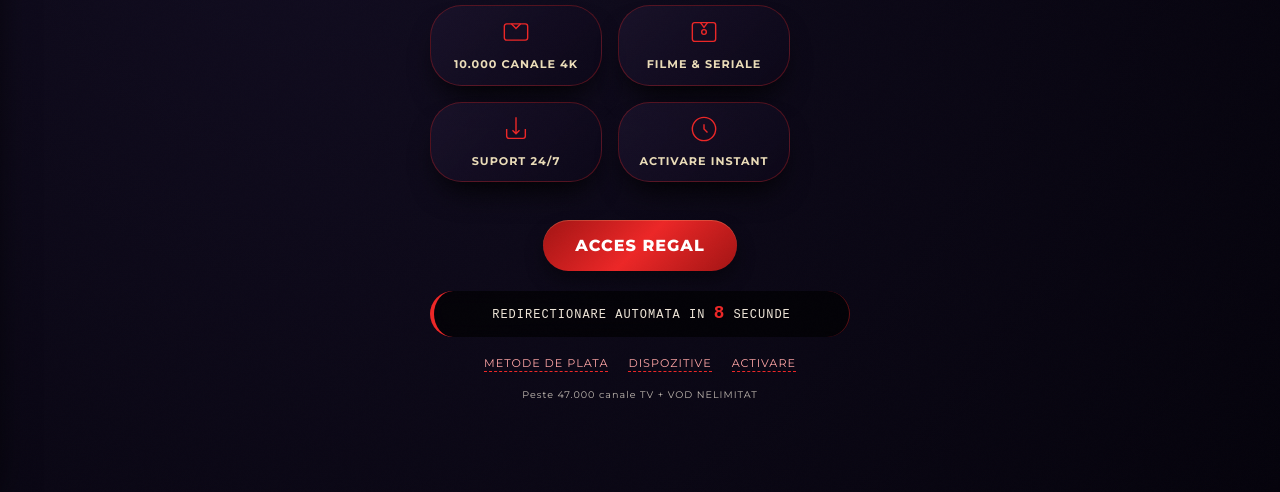
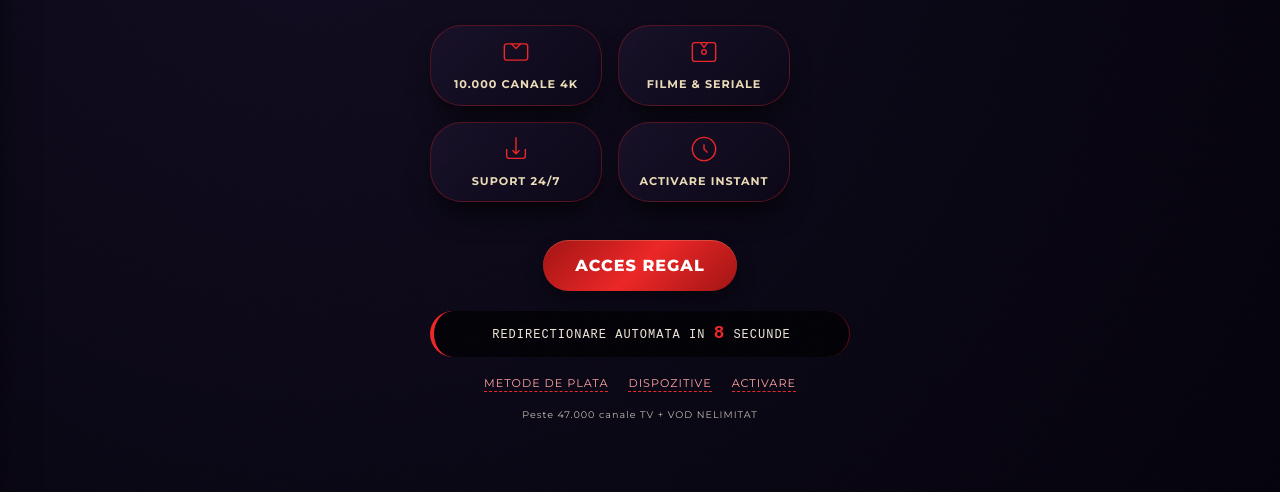
Before and after one commit to amasmokeabank/S, a plain HTML site: page dale.html in a window 1280 px wide. Shown: the part 308-800 px from the top of the page. Drawn offline with nearby package versions, Linux system fonts and the light colour scheme.

Commit message:
Update dale.html

```diff
--- a/dale.html
+++ b/dale.html
@@ -24,16 +24,16 @@
   }
 
   html {
+    height: 100%;
     background: radial-gradient(circle at 25% 20%, #120d21 0%, var(--royal-bg) 100%);
   }
 
   body {
+    min-height: 100%;
     background: radial-gradient(circle at 25% 20%, #120d21 0%, var(--royal-bg) 100%);
     font-family: 'Montserrat', 'Noto Sans', sans-serif;
     color: #eee5d8;
     line-height: 1.45;
-    min-height: 100vh;
-    width: 100%;
   }
 
   body::before {
@@ -50,21 +50,26 @@
 
   .scroll-container {
     width: 100%;
+    height: 100%;
     overflow-y: auto;
     overflow-x: hidden;
     scroll-snap-type: y mandatory;
-    height: 100vh;
+    position: absolute;
+    top: 0;
+    left: 0;
+    right: 0;
+    bottom: 0;
   }
 
   .snap-section {
     scroll-snap-align: start;
-    min-height: 100vh;
+    min-height: 100%;
     width: 100%;
     display: flex;
     flex-direction: column;
     justify-content: center;
     align-items: center;
-    padding: 24px 20px;
+    padding: 80px 20px 40px;
     position: relative;
   }
 
```
